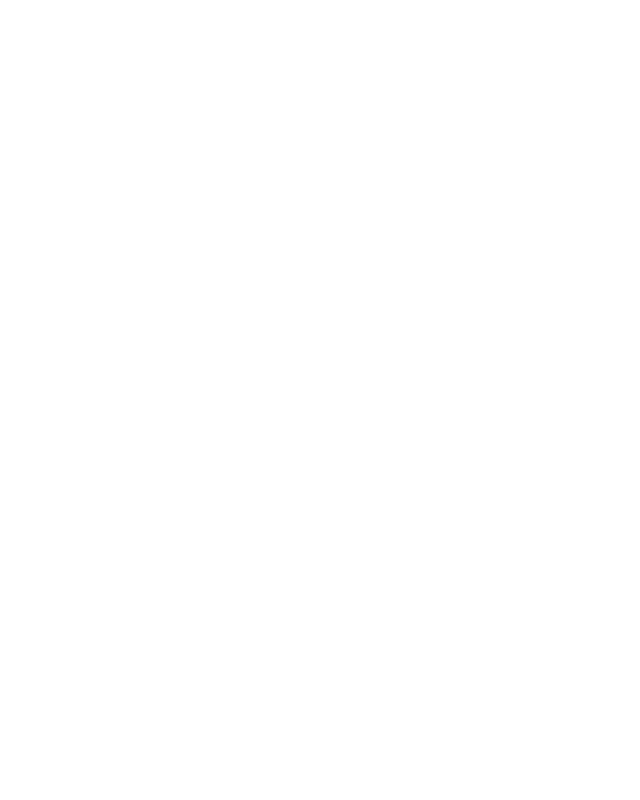
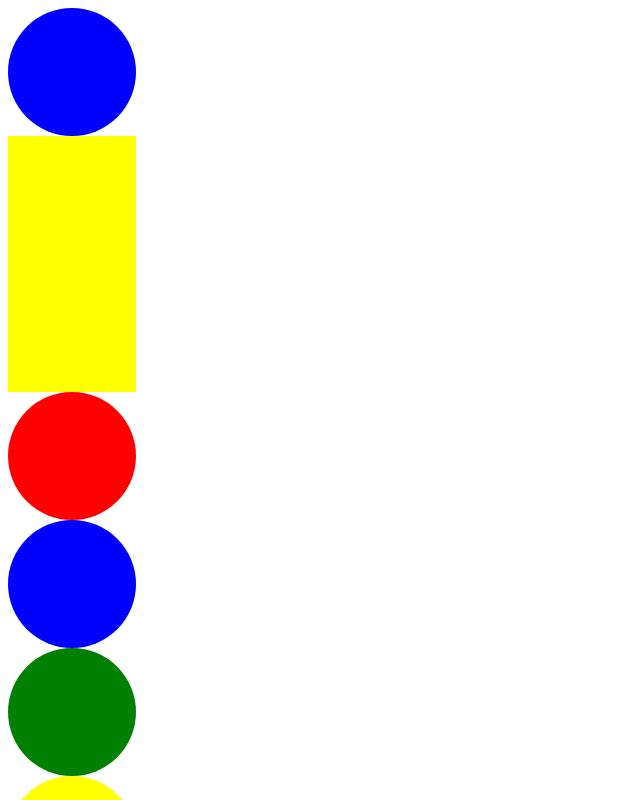
Before and after one commit to grsjob/circles_and_squares, a React app: page / in a window 1280 px wide. Shown: the top 800 px of the page, without its empty margins (0-640 px from the left). Built offline with nearby package versions, Linux system fonts and the light colour scheme; the HTML template or start-up script is replaced by a standard one.

Commit message:
added FormsList

```diff
--- a/src/components/app/App.tsx
+++ b/src/components/app/App.tsx
@@ -1,8 +1,13 @@
 import React from "react";
 import "../../assets/scss/App.scss";
+import FormsList from "../forms-list/FormsList";
 
 const App = () => {
-  return <div></div>;
+  return (
+    <>
+      <FormsList />
+    </>
+  );
 };
 
 export default App;
--- /dev/null
+++ b/src/components/forms-list/FormsList.tsx
@@ -0,0 +1,24 @@
+import React, { useId } from "react";
+import test from "../../assets/test.json";
+import ListItem from "../listItem/ListItem";
+import { IData } from "../../types/data";
+import { StyledFormsList } from "./formListStyles";
+
+const FormsList = () => {
+  const data: IData[] = test;
+
+  return (
+    <StyledFormsList>
+      {data.map((item) => (
+        <ListItem
+          key={useId()}
+          form={item.form}
+          color={item.color}
+          tone={item.dark}
+        />
+      ))}
+    </StyledFormsList>
+  );
+};
+
+export default FormsList;
--- /dev/null
+++ b/src/components/forms-list/formListStyles.ts
@@ -0,0 +1,7 @@
+import styled from "styled-components";
+
+export const StyledFormsList = styled.ul`
+  list-style-type: none;
+  margin: 0;
+  padding: 0;
+`;
--- a/src/components/listItem/ListItem.tsx
+++ b/src/components/listItem/ListItem.tsx
@@ -5,7 +5,7 @@
 interface ListItemProps {
   form: Forms;
   color: Colors;
-  tone: number;
+  tone: boolean;
 }
 
 const ListItem = ({ form, color, tone }: ListItemProps) => {
--- a/src/components/listItem/listItemSlyles.ts
+++ b/src/components/listItem/listItemSlyles.ts
@@ -12,9 +12,12 @@
         `;
       case "triangle":
         return css`
+          width: 0;
+          height: 0;
           border-left: 64px solid transparent;
           border-right: 64px solid transparent;
           border-bottom: 128px solid ${(props) => props.color};
+          background-color: #fff;
         `;
     }
   }}
--- a/src/types/data.ts
+++ b/src/types/data.ts
@@ -1,3 +1,9 @@
 export type Forms = "circle" | "square" | "triangle";
 
 export type Colors = "blue" | "yellow" | "red" | "green";
+
+export interface IData {
+  form: Forms;
+  color: Colors;
+  dark: boolean;
+}
```
